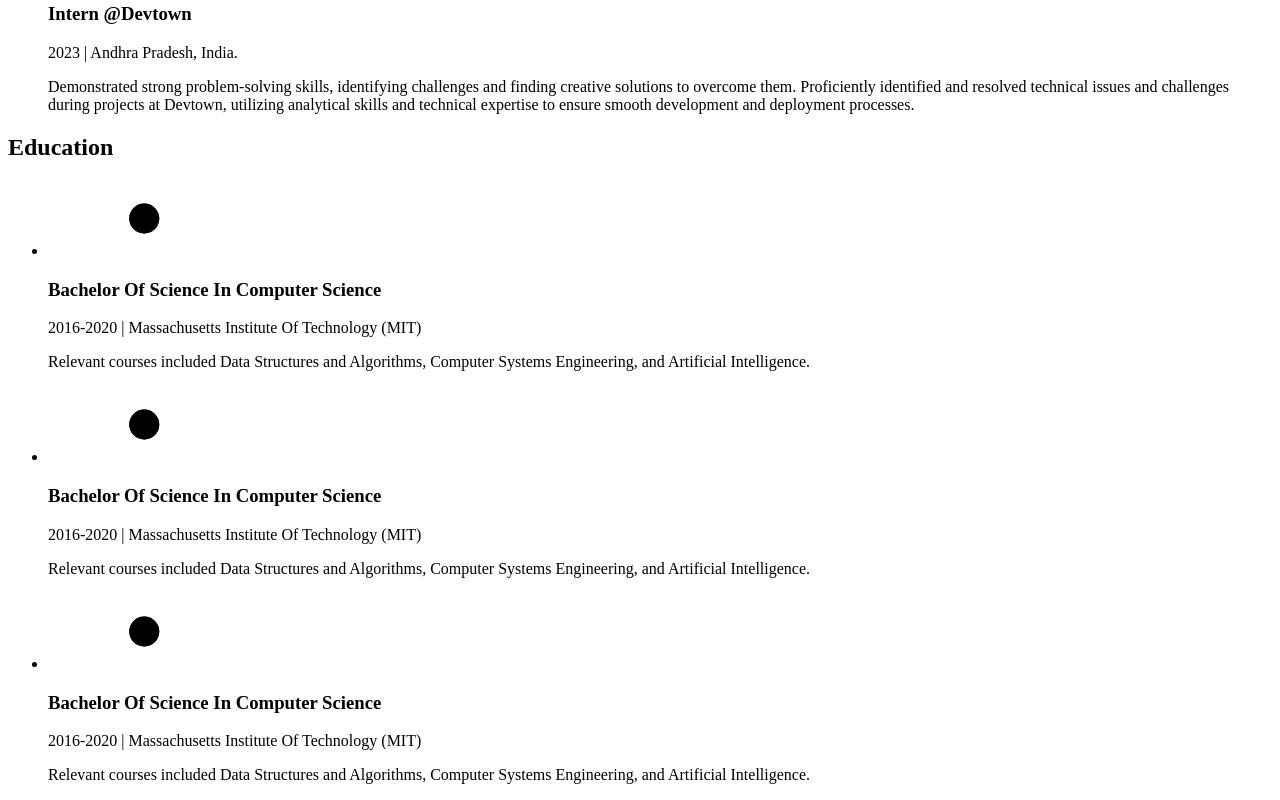
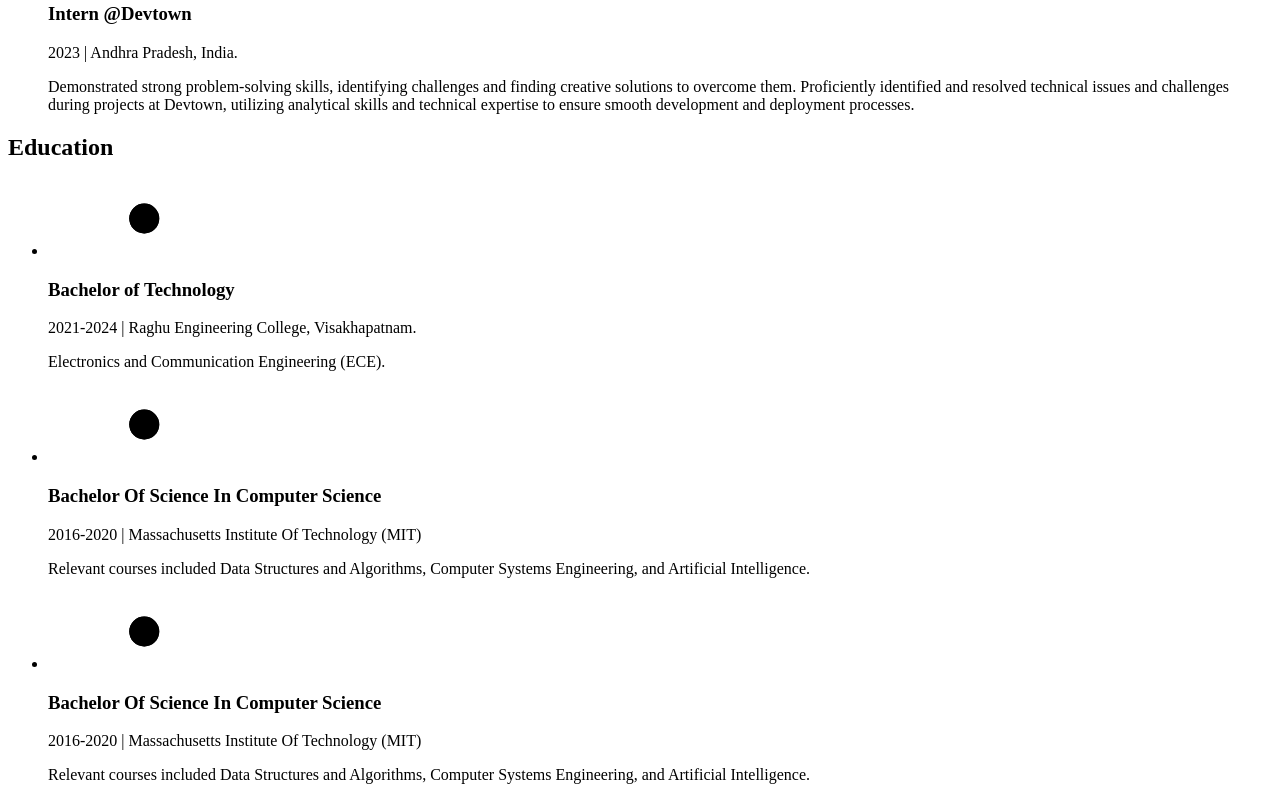
Before and after one commit to KSSaiTeja/NextJS-Portfolio-Website, a Next.js app: page /about in a window 1280 px wide. Shown: the part 4226-5026 px from the top of the page. Built offline with nearby package versions, Linux system fonts and the light colour scheme.

Commit message:
Education Added v1

```diff
--- a/src/components/Education.js
+++ b/src/components/Education.js
@@ -48,11 +48,10 @@ const Education = () => {
         />
         <ul className="w-full flex flex-col items-start justify-between ml-4 xs:ml-2">
           <Details
-            type="Bachelor Of Science In Computer Science"
-            time="2016-2020"
-            place="Massachusetts Institute Of Technology (MIT)"
-            info="Relevant courses included Data Structures and Algorithms, Computer Systems Engineering, and Artificial
-            Intelligence."
+            type="Bachelor of Technology"
+            time="2021-2024"
+            place="Raghu Engineering College, Visakhapatnam."
+            info="Electronics and Communication Engineering (ECE)."
           />
           <Details
             type="Bachelor Of Science In Computer Science"
```
